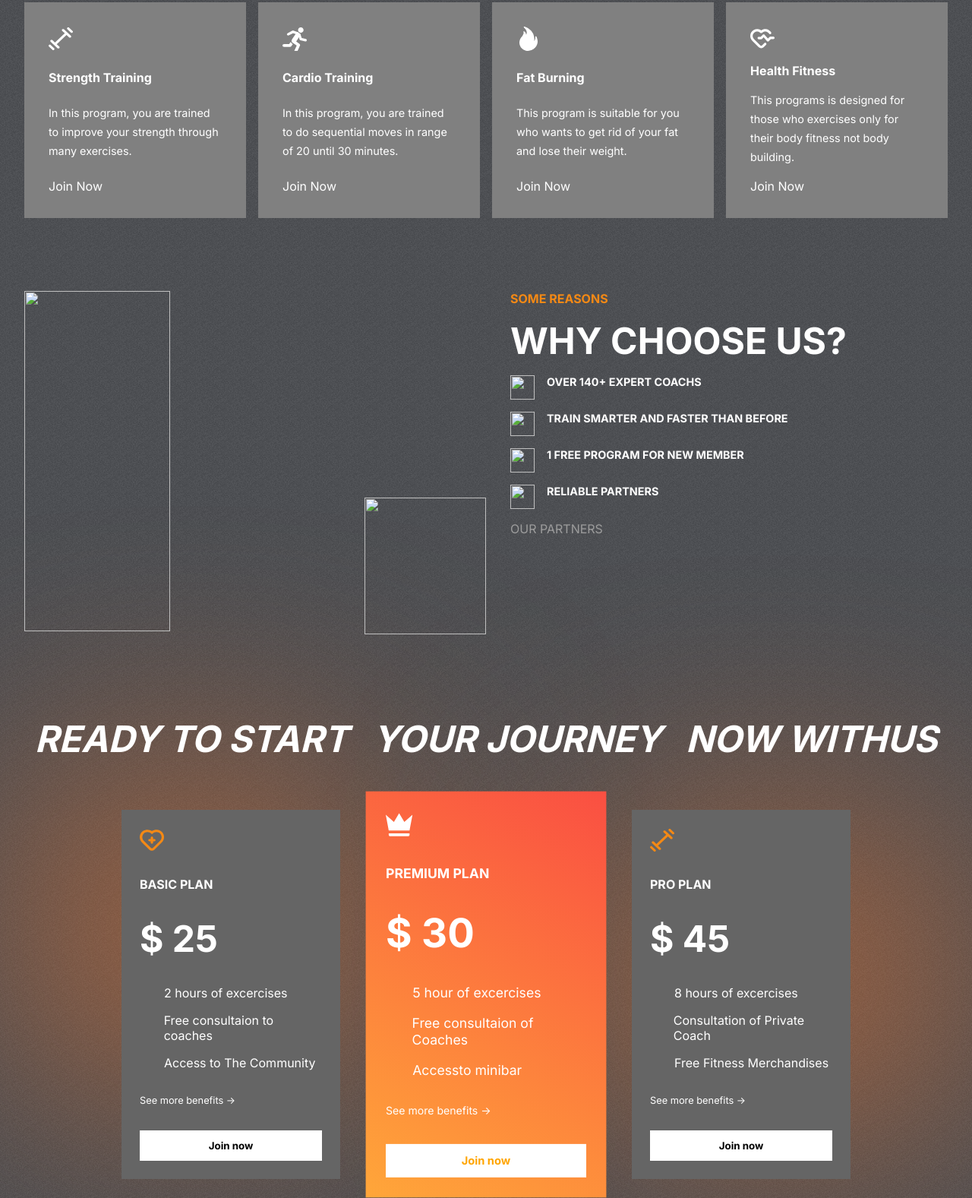
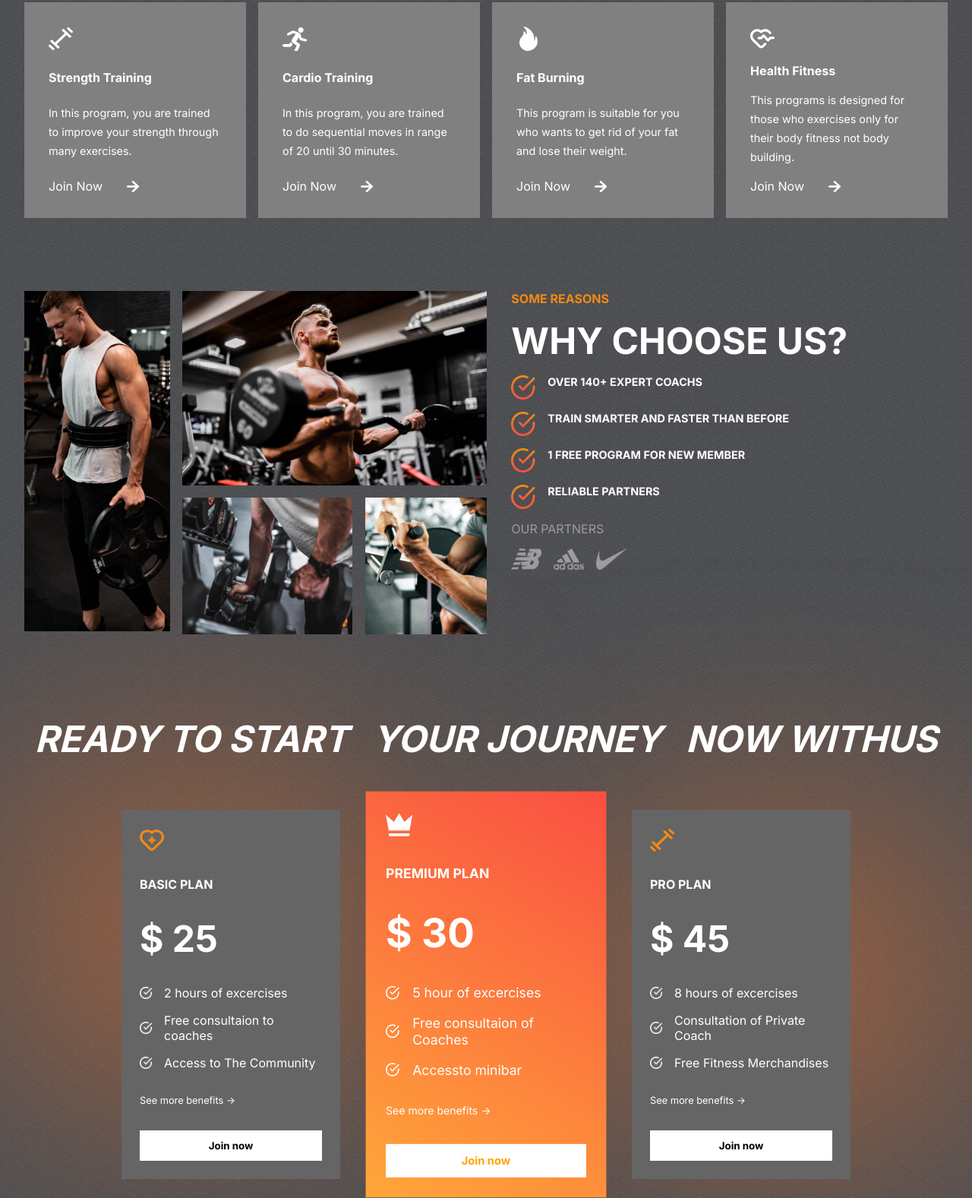
Before and after one commit to Artymiik/sport-web-site, a plain HTML site: page index.html in a window 1280 px wide. Shown: the part 911-2488 px from the top of the page at 76% size. Drawn offline with nearby package versions, Linux system fonts and the light colour scheme; files that its build step writes are made by us from their sources; the site is published under a folder, as on GitHub Pages, so addresses that start at the root find nothing.

Commit message:
fix foto

```diff
--- a/index.html
+++ b/index.html
@@ -30,7 +30,7 @@
 
       <header class="header">
         <div class="logo">
-          <img src="/images/logo.png" alt="" class="logo">
+          <img src="./images/logo.png" alt="" class="logo">
         </div>
         <menu class="menu">
           <a href="/">Home</a>
@@ -87,16 +87,16 @@
       </button>
 
       <div class="heart" style="right: 4rem;">
-        <img src="/images/heart.png" alt="">
+        <img src="./images/heart.png" alt="">
         <span>Heart Rate</span>
         <span>116 bpm</span>
       </div>
 
       <div class="hero-img">
-        <img src="/images/people-header.png" alt="" class="hero-img">
+        <img src="./images/people-header.png" alt="" class="hero-img">
       </div>
       <div class="hero-img-back">
-        <img src="/images/line.png" alt="" style="right: 14.6rem;" class="hero-img-back">
+        <img src="./images/line.png" alt="" style="right: 14.6rem;" class="hero-img-back">
       </div>
 
     </div>
@@ -124,7 +124,7 @@
         </span>
         <div class="join-now">
           <span>Join Now</span>
-          <img src="/images/str.png" alt="">
+          <img src="./images/str.png" alt="">
         </div>
       </div>
 
@@ -157,7 +157,7 @@
         </span>
         <div class="join-now">
           <span>Join Now</span>
-          <img src="/images/str.png" alt="">
+          <img src="./images/str.png" alt="">
         </div>
       </div>
 
@@ -174,7 +174,7 @@
         </span>
         <div class="join-now">
           <span>Join Now</span>
-          <img src="/images/str.png" alt="">
+          <img src="./images/str.png" alt="">
         </div>
       </div>
 
@@ -191,7 +191,7 @@
         </span>
         <div class="join-now">
           <span>Join Now</span>
-          <img src="/images/str.png" alt="">
+          <img src="./images/str.png" alt="">
         </div>
       </div>
 
@@ -201,10 +201,10 @@
 
   <section id="reasons">
     <div class="left">
-      <img src="/images/people/1.png" alt="">
-      <img src="/images/people/2.png" alt="">
-      <img src="/images/people/3.png" alt="">
-      <img src="/images/people/4.png" alt="">
+      <img src="./images/people/1.png" alt="">
+      <img src="./images/people/2.png" alt="">
+      <img src="./images/people/3.png" alt="">
+      <img src="./images/people/4.png" alt="">
     </div>
     <div class="right">
       <span>some reasons</span>
@@ -213,27 +213,27 @@
       </div>
       <div class="detailes">
         <div>
-          <img src="/images/galp.png" alt="">
+          <img src="./images/galp.png" alt="">
           <span>over 140+ expert coachs</span>
         </div>
         <div>
-          <img src="/images/galp.png" alt="">
+          <img src="./images/galp.png" alt="">
           <span>train smarter and faster than before</span>
         </div>
         <div>
-          <img src="/images/galp.png" alt="">
+          <img src="./images/galp.png" alt="">
           <span>1 free program for new member</span>
         </div>
         <div>
-          <img src="/images/galp.png" alt="">
+          <img src="./images/galp.png" alt="">
           <span>reliable partners</span>
         </div>
       </div>
       <span style="color: #9c9c9c; font-weight: normal;">OUR PARTNERS</span>
       <div class="parthners">
-        <img src="/images/part/1.png" alt="">
-        <img src="/images/part/2.png" alt="">
-        <img src="/images/part/3.png" alt="">
+        <img src="./images/part/1.png" alt="">
+        <img src="./images/part/2.png" alt="">
+        <img src="./images/part/3.png" alt="">
       </div>
     </div>
   </section>
@@ -259,15 +259,15 @@
 
         <div class="fuaters">
           <div class="fuater">
-            <img src="/images/galp-white.png" alt="">
+            <img src="./images/galp-white.png" alt="">
             <span>2 hours of excercises</span>
           </div>
           <div class="fuater">
-            <img src="/images/galp-white.png" alt="">
+            <img src="./images/galp-white.png" alt="">
             <span>Free consultaion to coaches</span>
           </div>
           <div class="fuater">
-            <img src="/images/galp-white.png" alt="">
+            <img src="./images/galp-white.png" alt="">
             <span>Access to The Community</span>
           </div>
         </div>
@@ -290,15 +290,15 @@
 
         <div class="fuaters">
           <div class="fuater">
-            <img src="/images/galp-white.png" alt="">
+            <img src="./images/galp-white.png" alt="">
             <span>5 hour of excercises</span>
           </div>
           <div class="fuater">
-            <img src="/images/galp-white.png" alt="">
+            <img src="./images/galp-white.png" alt="">
             <span>Free consultaion of Coaches</span>
           </div>
           <div class="fuater">
-            <img src="/images/galp-white.png" alt="">
+            <img src="./images/galp-white.png" alt="">
             <span>Accessto minibar</span>
           </div>
         </div>
@@ -321,15 +321,15 @@
 
         <div class="fuaters">
           <div class="fuater">
-            <img src="/images/galp-white.png" alt="">
+            <img src="./images/galp-white.png" alt="">
             <span>8 hours of excercises</span>
           </div>
           <div class="fuater">
-            <img src="/images/galp-white.png" alt="">
+            <img src="./images/galp-white.png" alt="">
             <span>Consultation of Private Coach</span>
           </div>
           <div class="fuater">
-            <img src="/images/galp-white.png" alt="">
+            <img src="./images/galp-white.png" alt="">
             <span>Free Fitness Merchandises</span>
           </div>
         </div>
@@ -359,10 +359,10 @@
     <div class="right">
       <div style="opacity: 1; transform: none;"></div>
       <div style="opacity: 1; transform: none;"></div>
-      <img src="/images/trener/1.png" alt="" style="opacity: 1; transform: none;">
+      <img src="./images/trener/1.png" alt="" style="opacity: 1; transform: none;">
       <div class="arrows">
-        <img src="/images/arrows/1.png" alt="">
-        <img src="/images/arrows/2.png" alt="">
+        <img src="./images/arrows/1.png" alt="">
+        <img src="./images/arrows/2.png" alt="">
       </div>
     </div>
   </section>
@@ -389,7 +389,7 @@
     <hr>
     <div class="foter">
       <div class="logo">
-        <img src="/images/logo.png" alt="" class="logo">
+        <img src="./images/logo.png" alt="" class="logo">
       </div>
     </div>
   </div>
```
